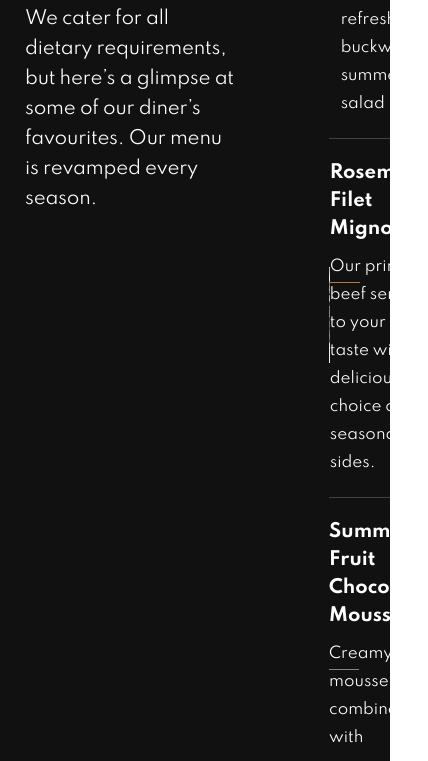
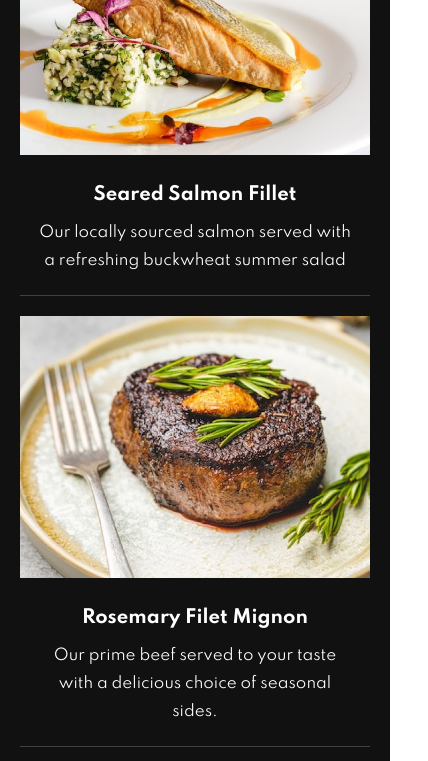
Before and after one commit to osocaramelosofer/dine-restaurant, a website: page index.html in a window 390 px wide. Shown: the part 473-1234 px from the top of the page, 428 px wide, since content can reach past the window. Drawn offline with Linux system fonts and the light colour scheme.

Commit message:
Highlights responsive design done

```diff
--- a/sass/abstracts/_mixins.scss
+++ b/sass/abstracts/_mixins.scss
@@ -27,4 +27,9 @@
   font-weight: bold;
   line-height: 5.4rem;
   letter-spacing: -0.5px;
+
+  @include media(mobile) {
+    font-size: 3.2rem;
+    line-height: 4rem;
+  }
 }
--- a/sass/components/_highlights.scss
+++ b/sass/components/_highlights.scss
@@ -2,6 +2,10 @@
   background-color: $codGray;
   color: white;
   padding: 20rem 0 10rem;
+
+  @include media(mobile) {
+    padding: 8rem 0 6rem;
+  }
 
   .wrapper {
     width: 100%;
@@ -13,10 +17,26 @@
     justify-items: center;
     align-items: start;
     gap: 2rem;
+
+    @include media(tablet-s){
+      padding: 2.5rem 10rem;
+      grid-template-columns: 1fr;
+      gap: 3rem;
+    }
+
+    @include media(mobile) {
+      padding: 2rem;
+      text-align: center;
+    }
   }
 
   &__description {
     padding-right: 7rem;
+    text-align: center;
+
+    @include media(tablet-s) {
+      padding: 0;
+    }
 
     &::before {
       content: url("../images/patterns/pattern-divide.svg");
@@ -33,6 +53,11 @@
     p {
       line-height: 3rem;
       letter-spacing: -0.225px;
+
+      @include media(mobile) {
+        font-size: 1.5rem;
+        line-height: 2.5rem ;
+      }
     }
   }
 
@@ -43,10 +68,19 @@
     justify-items: center;
     align-items: center;
 
+    @include media(mobile) {
+      grid-template-columns: 1fr;
+    }
+
     .item__img {
       padding-right: 35%;
       width: 100%;
       position: relative;
+
+      @include media(mobile) {
+        padding: 0;
+        margin-bottom: 2rem;
+      }
 
       &::before {
         content: "";
@@ -57,17 +91,31 @@
         position: absolute;
         right: calc(35% - 30px);
         top: 15px;
+
+        @include media(mobile) {
+          display: none;
+        }
       }
+
 
       img {
         width: 100%;
         height: 96px;
+
+        @include media(mobile) {
+          height: auto;
+        }
       }
     }
 
     .item__descriptionContainer {
       display: grid;
       gap: 1rem;
+
+      @include media(mobile) {
+        padding: 0 1.5rem;
+      }
+
       .item__title {
         font-size: 1.8rem;
         line-height: 2.8rem;
```
Also changed, not shown: src/css/styles.css.
